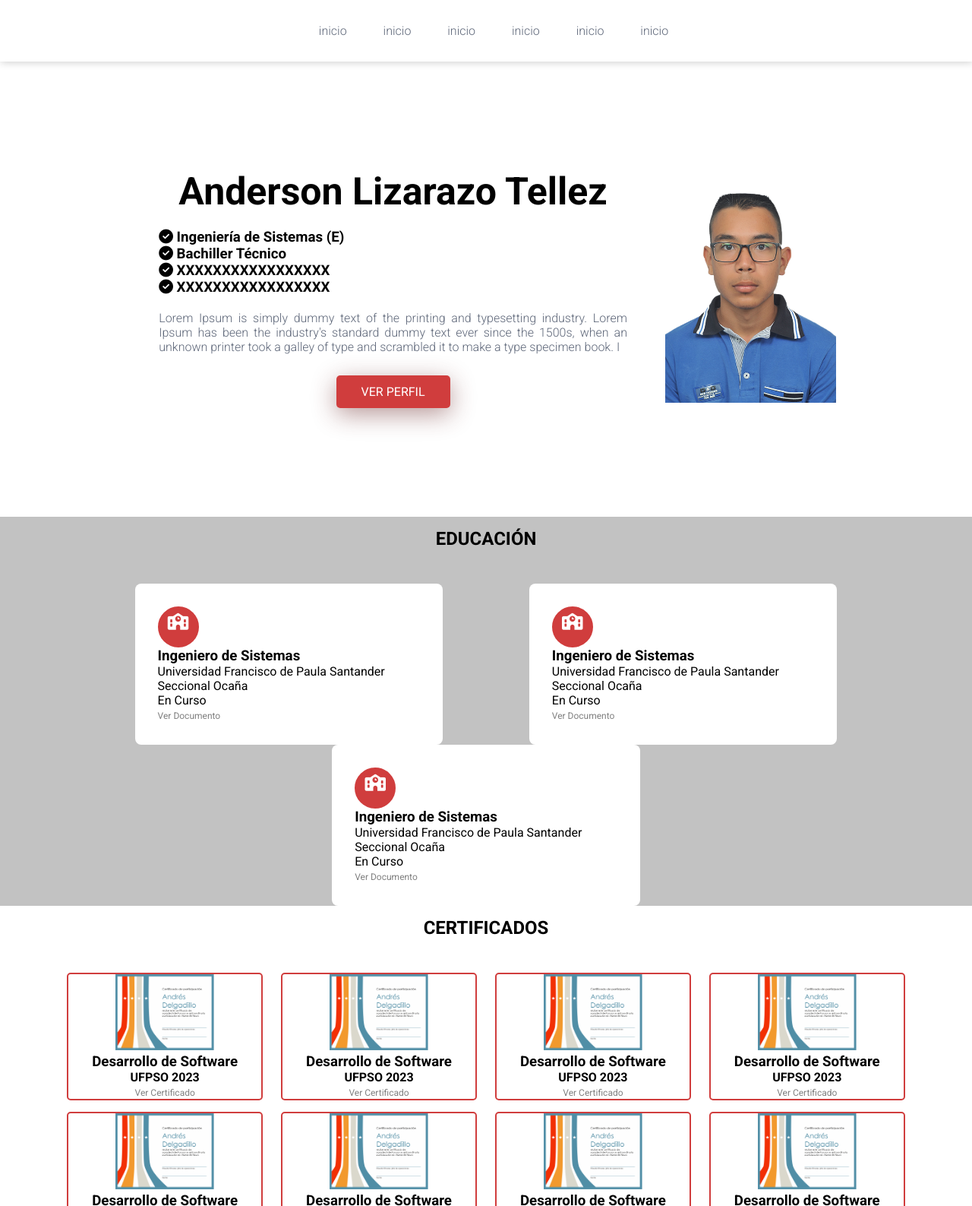
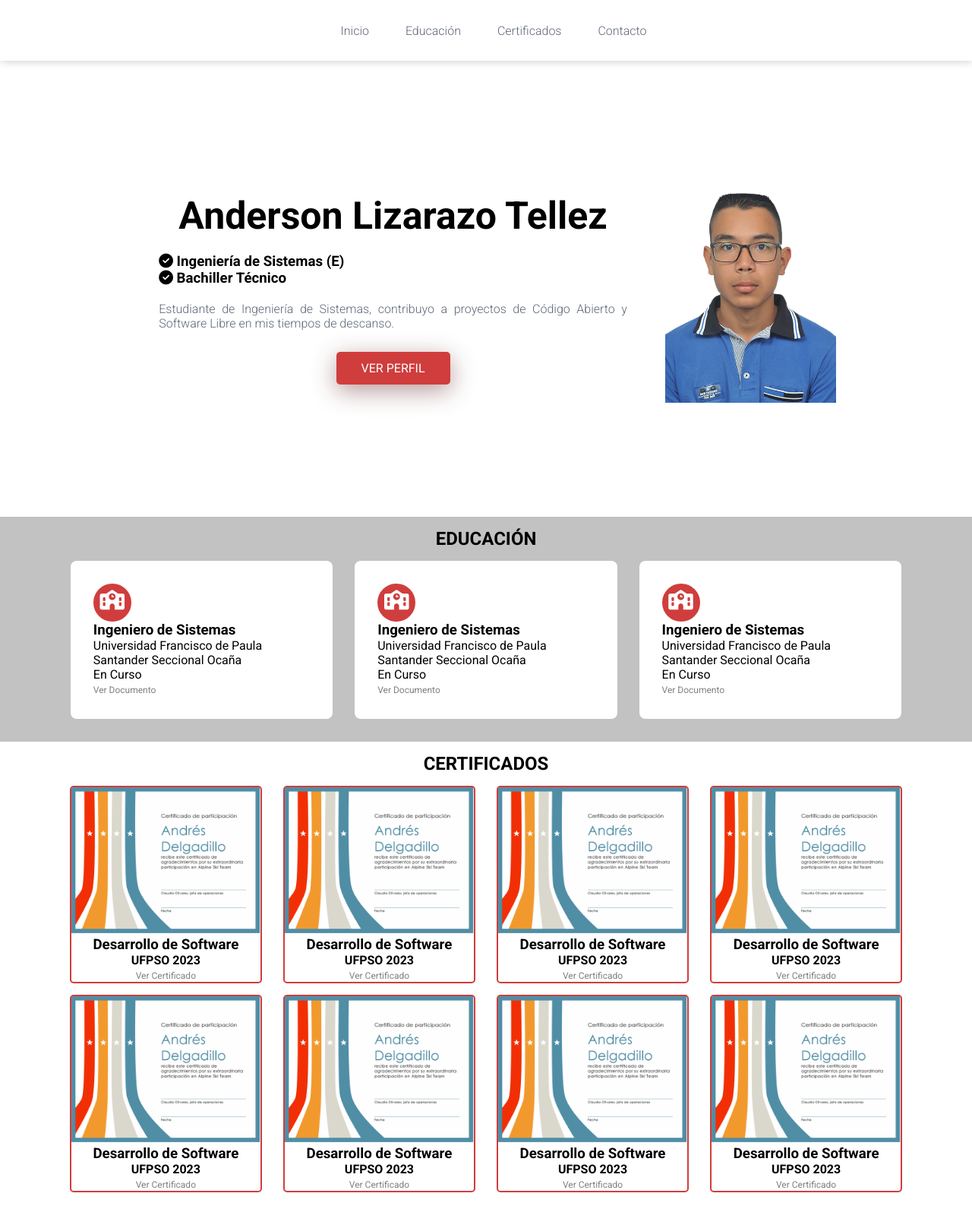
Before and after one commit to alizarazot/curriculum, a plain HTML site: page index.html in a window 1280 px wide. Shown: the top 1587 px of the page at 76% size. Drawn offline with Linux system fonts and the light colour scheme.

Commit message:
Add any corrections.

```diff
--- a/css/style.css
+++ b/css/style.css
@@ -1,10 +1,18 @@
+
+/* General */
+
 * {
   margin: 0;
   padding: 0;
 }
 
+/* Modelo de caja más interactivo. */
+*, *::before, *::after {
+  box-sizing: border-box;
+}
+
 body {
-    font-family: 'Roboto', sans-serif;
+  font-family: "Roboto", sans-serif;
 }
 
 h1 {
@@ -29,7 +37,7 @@ nav {
   height: 80px;
   background: #fff;
   border-bottom: 1px solid transparent;
-    box-shadow: 1px 1px 10px 0 rgba(0,0,0,.2);
+  box-shadow: 1px 1px 10px 0 rgba(0, 0, 0, 0.2);
   position: fixed;
   top: 0;
   z-index: 100;
@@ -59,7 +67,7 @@ nav {
   color: #fff;
   background-color: #d03d3d;
   border-color: #d03d3d;
-    transition: all ease-in-out .5s;
+  transition: all ease-in-out 0.5s;
 }
 
 .titulospro {
@@ -96,8 +104,12 @@ nav {
 }
 
 @keyframes animacion {
-    0% { transform: scale(0); }
-    100% { transform: scale(1); }
+  0% {
+    transform: scale(0);
+  }
+  100% {
+    transform: scale(1);
+  }
 }
 
 .contenido-header a {
@@ -118,7 +130,8 @@ nav {
 
 /* Education. */
 .section-education {
-    background-color: #C2C2C2;
+  background-color: #c2c2c2;
+  padding-bottom: 30px;
 }
 
 .section-education .title {
@@ -127,7 +140,6 @@ nav {
   width: 100%;
   text-align: center;
   text-transform: uppercase;
-    padding-bottom: 30px;
 }
 
 .content-education {
@@ -141,7 +153,6 @@ nav {
   background-color: #fff;
   border-radius: 8px;
   padding: 30px;
-
 }
 
 .education i {
@@ -151,16 +162,16 @@ nav {
   color: #fff;
   width: 50px;
   height: 50px;
-    font-size: 22px;
+  font-size: 26px;
   text-align: center;
-    line-height: 36px;
+  line-height: 40px;
 }
 
 .education:hover {
   background-color: #d03d3d;
   box-shadow: 0 0 8px gray;
   color: #fff;
-    transition: all ease-in-out .4s;
+  transition: all ease-in-out 0.4s;
 }
 
 .content-education .education a {
@@ -174,13 +185,16 @@ nav {
 }
 
 /* Certificates */
+.section-certificates {
+  padding-bottom: 30px;
+}
+
 .section-certificates .title {
   display: block;
   margin: 15px 0 0 0;
   width: 100%;
   text-align: center;
   text-transform: uppercase;
-    padding-bottom: 30px;
 }
 
 .content-certificates {
@@ -198,8 +212,8 @@ nav {
 }
 
 .certificates img {
-    height: 100px;
-    width: auto;
+  height: auto;
+  width: 100%;
 }
 
 .certificates a {
@@ -212,7 +226,7 @@ nav {
   background-color: #d03d3d;
   box-shadow: 0 0 8px gray;
   color: #fff;
-    transition: all ease-in-out .7s;
+  transition: all ease-in-out 0.7s;
   transform: scale(1.05);
 }
 
@@ -288,7 +302,7 @@ footer {
   background-color: #d03d3d;
   border-radius: 5px;
   border-color: #d03d3d;
-    transition: all ease-in-out .6s;
+  transition: all ease-in-out 0.6s;
 }
 
 .social-media > a > i {
@@ -302,7 +316,7 @@ footer {
   cursor: pointer;
   margin-top: 20px;
   text-align: center;
-    transition: all ease-in-out .6s;
+  transition: all ease-in-out 0.6s;
   margin-right: 5px;
   border-radius: 50%;
 }
--- a/index.html
+++ b/index.html
@@ -1,79 +1,81 @@
 <!DOCTYPE html>
 <html lang="es">
-
   <head>
-        <meta charset="UTF-8">
-        <meta http-equiv="X-UA-Compatible" content="IE=edge">
-        <meta name="viewport" content="width=device-width, initial-scale=1.0">
-        <meta name="description" content="Hoja de vida, Curriculum Vitae de
-            Anderson Lizarazo Tellez.">
-        <meta name="title" content="Hoja de Vida de Anderson Lizarazo Tellez">
-        <meta name="keywords" content="Hoja de Vida, Curriculum Vitae, HV, CV,
-            Perfil Profesional">
-        <link rel="author" href="https://www.linkedin.com/in/alizarazotellez/">
-        <link rel="icon" href="img/favicon.png" type="image/png">
+    <meta charset="UTF-8" />
+    <meta http-equiv="X-UA-Compatible" content="IE=edge" />
+    <meta name="viewport" content="width=device-width, initial-scale=1.0" />
+    <meta
+      name="description"
+      content="Hoja de vida, Curriculum Vitae de
+            Anderson Lizarazo Tellez."
+    />
+    <meta name="title" content="Hoja de Vida de Anderson Lizarazo Tellez" />
+    <meta
+      name="keywords"
+      content="Hoja de Vida, Curriculum Vitae, HV, CV,
+            Perfil Profesional"
+    />
+    <link rel="author" href="https://www.linkedin.com/in/alizarazotellez/" />
+    <link rel="icon" href="img/favicon.png" type="image/png" />
     <title>Hoja de Vida - Anderson Lizarazo Tellez</title>
     <link
       href="https://fonts.googleapis.com/css?family=Roboto:100,300,400,700&display=swap"
-            rel="stylesheet">
-        <link rel="stylesheet" href="css/style.css">
+      rel="stylesheet"
+    />
+    <link rel="stylesheet" href="css/style.css" />
   </head>
 
   <body>
+    <!-- Cabecera -->
     <header id="inicio">
+      <!-- Barra de navegación. -->
       <nav>
         <section class="contenedor nav">
           <div class="enlaces-header">
-                        <a href="#">inicio</a>
-                        <a href="#">inicio</a>
-                        <a href="#">inicio</a>
-                        <a href="#">inicio</a>
-                        <a href="#">inicio</a>
-                        <a href="#">inicio</a>
+            <a href="#">Inicio</a>
+            <a href="#education">Educación</a>
+            <a href="#certificates">Certificados</a>
+            <a href="#footer">Contacto</a>
           </div>
         </section>
       </nav>
+
       <div class="contenedor">
         <section class="contenido-header">
           <section class="textos-header">
             <h1>Anderson Lizarazo Tellez</h1>
             <div class="titulospro">
-                            <h3><i class="fa-solid fa-circle-check"></i>
-                                Ingeniería de Sistemas (E)</h3>
-                            <h3><i class="fa-solid fa-circle-check"></i>
-                                Bachiller Técnico</h3>
-                            <h3><i class="fa-solid fa-circle-check"></i>
-                                XXXXXXXXXXXXXXXXX</h3>
-                            <h3><i class="fa-solid fa-circle-check"></i>
-                                XXXXXXXXXXXXXXXXX</h3>
+              <h3>
+                <i class="fa-solid fa-circle-check"></i> Ingeniería de Sistemas
+                (E)
+              </h3>
+              <h3>
+                <i class="fa-solid fa-circle-check"></i> Bachiller Técnico
+              </h3>
             </div>
-                        <p>Lorem Ipsum is simply dummy text of the printing and
-                            typesetting industry. Lorem Ipsum has been
-                            the industry's standard dummy text ever since the
-                            1500s, when an unknown printer took a galley
-                            of type and scrambled it to make a type specimen
-                            book. I</p>
-                        <a href="#" target="_blank">Ver Perfil</a>
+            <p>
+              Estudiante de Ingeniería de Sistemas, contribuyo a proyectos de
+              Código Abierto y Software Libre en mis tiempos de descanso.
+            </p>
+            <a href="html/profile.html" target="_blank">Ver Perfil</a>
           </section>
-                    <img src="img/Anderson.png" alt="Fotografía de un Pro.">
+          <img src="img/Anderson.png" alt="Foto de Perfil" />
         </section>
       </div>
     </header>
 
     <!-- Education. -->
-        <section class="section-education">
+    <section id="education" class="section-education">
       <div class="contenedor">
         <div class="title">
           <h2>Educación</h2>
         </div>
 
-
         <div class="content-education">
           <div class="education">
             <i class="fa-solid fa-school"></i>
             <h3>Ingeniero de Sistemas</h3>
-                        <p>Universidad Francisco de Paula Santander Seccional
-                            Ocaña</p>
+            <p>Universidad Francisco de Paula Santander Seccional Ocaña</p>
             <p>En Curso</p>
             <a href="#" target="_blank"> Ver Documento </a>
           </div>
@@ -81,8 +83,7 @@
           <div class="education">
             <i class="fa-solid fa-school"></i>
             <h3>Ingeniero de Sistemas</h3>
-                        <p>Universidad Francisco de Paula Santander Seccional
-                            Ocaña</p>
+            <p>Universidad Francisco de Paula Santander Seccional Ocaña</p>
             <p>En Curso</p>
             <a href="#" target="_blank"> Ver Documento </a>
           </div>
@@ -90,8 +91,7 @@
           <div class="education">
             <i class="fa-solid fa-school"></i>
             <h3>Ingeniero de Sistemas</h3>
-                        <p>Universidad Francisco de Paula Santander Seccional
-                            Ocaña</p>
+            <p>Universidad Francisco de Paula Santander Seccional Ocaña</p>
             <p>En Curso</p>
             <a href="#" target="_blank"> Ver Documento </a>
           </div>
@@ -99,56 +99,57 @@
       </div>
     </section>
 
-        <section class="section-certificates">
+    <!-- Certificates. -->
+    <section id="certificates" class="section-certificates">
       <div class="contenedor">
         <div class="title">
           <h2>Certificados</h2>
         </div>
         <div class="content-certificates">
           <div class="certificates">
-                        <img src="img/certificado.png" alt="Imagen de Certificado">
+            <img src="img/certificado.png" alt="Imagen de Certificado" />
             <h3>Desarrollo de Software</h3>
             <h4>UFPSO 2023</h4>
             <a href="img/certificado.png" target="_blank">Ver Certificado</a>
           </div>
           <div class="certificates">
-                        <img src="img/certificado.png" alt="Imagen de Certificado">
+            <img src="img/certificado.png" alt="Imagen de Certificado" />
             <h3>Desarrollo de Software</h3>
             <h4>UFPSO 2023</h4>
             <a href="img/certificado.png" target="_blank">Ver Certificado</a>
           </div>
           <div class="certificates">
-                        <img src="img/certificado.png" alt="Imagen de Certificado">
+            <img src="img/certificado.png" alt="Imagen de Certificado" />
             <h3>Desarrollo de Software</h3>
             <h4>UFPSO 2023</h4>
             <a href="img/certificado.png" target="_blank">Ver Certificado</a>
           </div>
           <div class="certificates">
-                        <img src="img/certificado.png" alt="Imagen de Certificado">
+            <img src="img/certificado.png" alt="Imagen de Certificado" />
             <h3>Desarrollo de Software</h3>
             <h4>UFPSO 2023</h4>
             <a href="img/certificado.png" target="_blank">Ver Certificado</a>
           </div>
           <div class="certificates">
-                        <img src="img/certificado.png" alt="Imagen de Certificado">
+            <img src="img/certificado.png" alt="Imagen de Certificado" />
             <h3>Desarrollo de Software</h3>
             <h4>UFPSO 2023</h4>
             <a href="img/certificado.png" target="_blank">Ver Certificado</a>
           </div>
           <div class="certificates">
-                        <img src="img/certificado.png" alt="Imagen de Certificado">
+            <img src="img/certificado.png" alt="Imagen de Certificado" />
             <h3>Desarrollo de Software</h3>
             <h4>UFPSO 2023</h4>
             <a href="img/certificado.png" target="_blank">Ver Certificado</a>
           </div>
           <div class="certificates">
-                        <img src="img/certificado.png" alt="Imagen de Certificado">
+            <img src="img/certificado.png" alt="Imagen de Certificado" />
             <h3>Desarrollo de Software</h3>
             <h4>UFPSO 2023</h4>
             <a href="img/certificado.png" target="_blank">Ver Certificado</a>
           </div>
           <div class="certificates">
-                        <img src="img/certificado.png" alt="Imagen de Certificado">
+            <img src="img/certificado.png" alt="Imagen de Certificado" />
             <h3>Desarrollo de Software</h3>
             <h4>UFPSO 2023</h4>
             <a href="img/certificado.png" target="_blank">Ver Certificado</a>
@@ -157,18 +158,10 @@
       </div>
     </section>
 
-
-
-
-
-
-
-
-
     <!-- Pie de Página -->
-        <footer>
+    <footer id="footer">
       <div class="partFooter">
-                <img src="img/Anderson.png" alt="Foto de un Pro.">
+        <img src="img/Anderson.png" alt="Foto de un Pro." />
       </div>
       <div class="partFooter">
         <h4>Contacto</h4>
@@ -209,9 +202,9 @@
       </div>
     </footer>
 
-        <script src="https://kit.fontawesome.com/27f7529e1d.js"
-            crossorigin="anonymous"></script>
-
+    <script
+      src="https://kit.fontawesome.com/27f7529e1d.js"
+      crossorigin="anonymous"
+    ></script>
   </body>
-
 </html>
```
Lines whose indentation alone changed are shown as unchanged.
